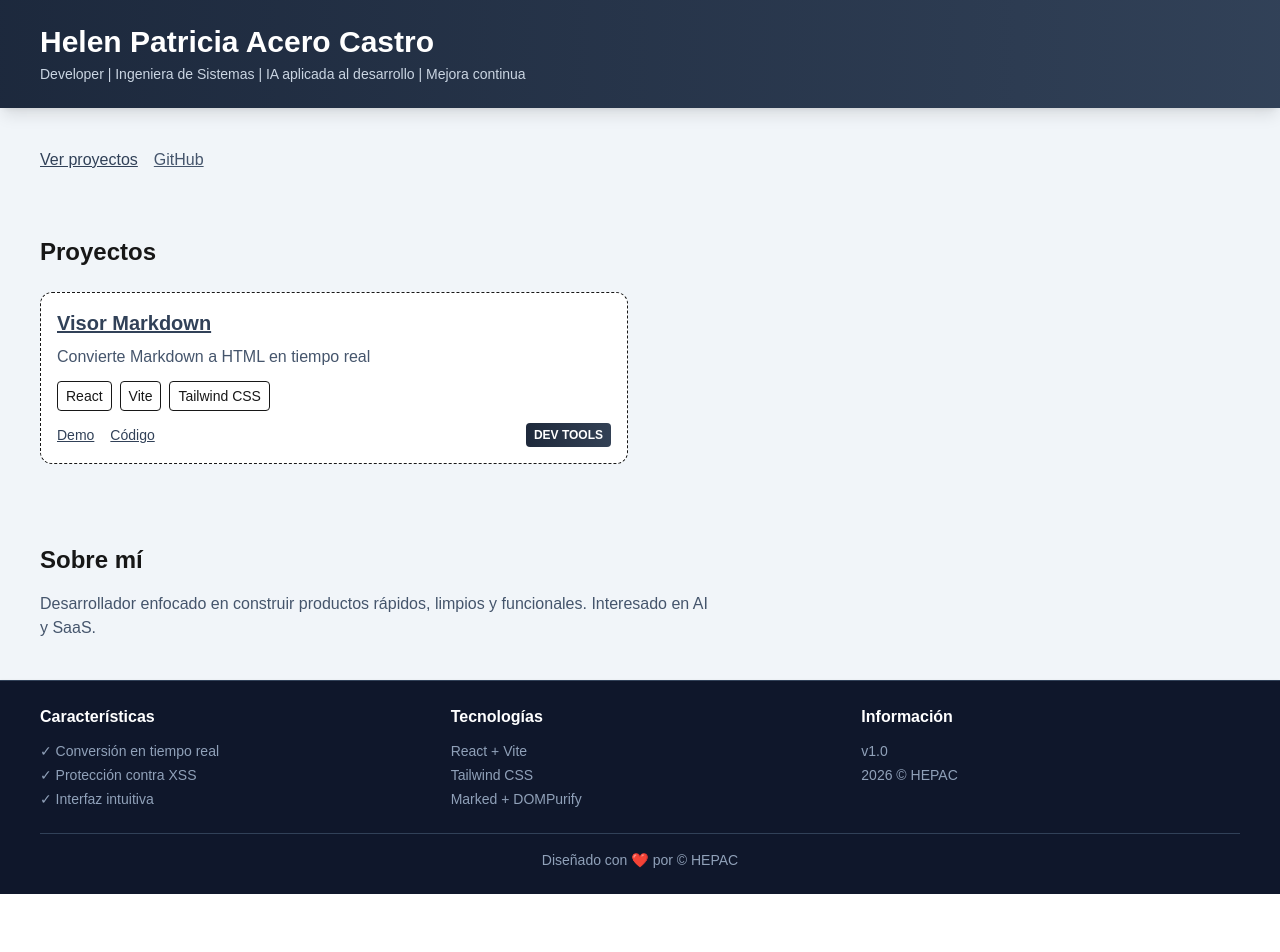
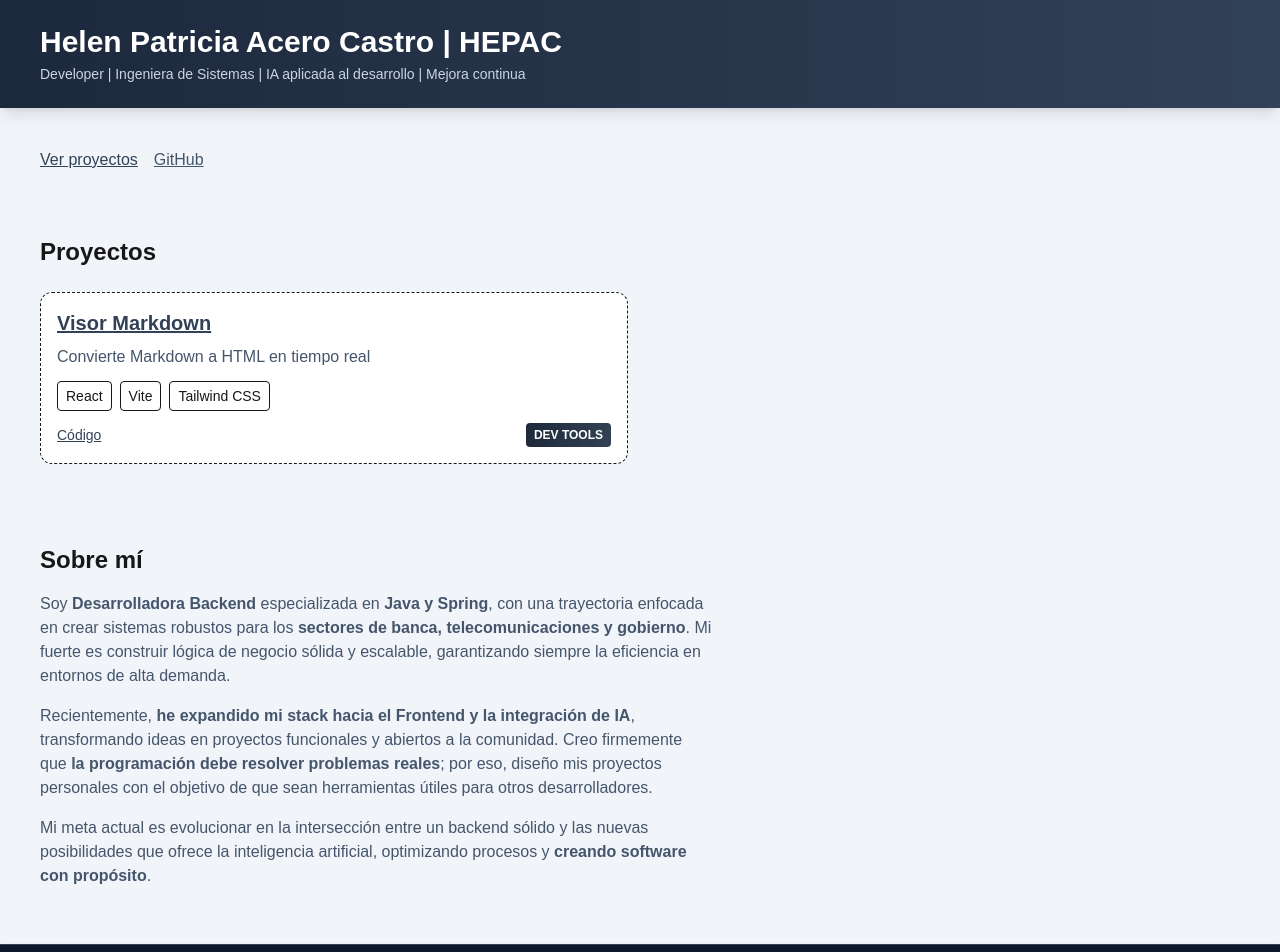
Before and after one commit to hepacest/dev_portfolio, a Next.js app: page / in a window 1280 px wide. Shown: the top 952 px of the page. Before the commit the page ends 894 px from the top, so only its background shows below. Built offline with nearby package versions, Linux system fonts and the light colour scheme.

Commit message:
Title is updated

```diff
--- a/app/globals.css
+++ b/app/globals.css
@@ -107,7 +107,7 @@ body {
 }
 
 .about__text {
-  @apply text-slate-600 max-w-2xl;
+  @apply mb-4 text-slate-600 max-w-2xl;
 }
 
 .app__footer {
--- a/app/page.tsx
+++ b/app/page.tsx
@@ -6,7 +6,7 @@ export default function Home() {
       {/* Global Header */}
       <header className="app__header">
         <div className="app__header-inner">
-          <h1 className="app__title">Helen Patricia Acero Castro</h1>
+          <h1 className="app__title">Helen Patricia Acero Castro | HEPAC</h1>
           <p className="app__subtitle"> Developer | Ingeniera de Sistemas | IA aplicada al desarrollo | Mejora continua</p>
         </div>
       </header>
@@ -51,9 +51,9 @@ export default function Home() {
                     </div>
 
                     <div className="project-card__links">
-                      <a href={project.demo} target="_blank" className="project-card__link">
+                      {/*<a href={project.demo} target="_blank" className="project-card__link">
                         Demo
-                      </a>
+                      </a> */}
                       <a href={project.github} target="_blank" className="project-card__link">
                         Código
                       </a>
@@ -70,8 +70,13 @@ export default function Home() {
               <h2 className="about__title">Sobre mí</h2>
 
               <p className="about__text">
-                Desarrollador enfocado en construir productos rápidos,
-                limpios y funcionales. Interesado en AI y SaaS.
+                Soy <strong>Desarrolladora Backend</strong> especializada en <strong>Java y Spring</strong>, con una trayectoria enfocada en crear sistemas robustos para los <strong>sectores de banca, telecomunicaciones y gobierno</strong>. Mi fuerte es construir lógica de negocio sólida y escalable, garantizando siempre la eficiencia en entornos de alta demanda.
+              </p>
+              <p className="about__text">
+                Recientemente, <strong>he expandido mi stack hacia el Frontend y la integración de IA</strong>, transformando ideas en proyectos funcionales y abiertos a la comunidad. Creo firmemente que <strong>la programación debe resolver problemas reales</strong>; por eso, diseño mis proyectos personales con el objetivo de que sean herramientas útiles para otros desarrolladores.
+              </p>
+              <p className="about__text">
+                Mi meta actual es evolucionar en la intersección entre un backend sólido y las nuevas posibilidades que ofrece la inteligencia artificial, optimizando procesos y <strong>creando software con propósito</strong>.
               </p>
             </section>
 
@@ -83,26 +88,18 @@ export default function Home() {
         <div className="app__footer-inner">
           <div className="app__footer-grid">
             <div>
-              <h3 className="app__footer-title">Características</h3>
+              <h3 className="app__footer-title">Desarrollo Frontend</h3>
               <ul className="app__footer-list">
-                <li>✓ Conversión en tiempo real</li>
-                <li>✓ Protección contra XSS</li>
-                <li>✓ Interfaz intuitiva</li>
+                <li>React / Vite</li>
+                <li>Tailwind CSS</li>
+                <li>DOMPurify (Security)</li>
               </ul>
             </div>
             <div>
-              <h3 className="app__footer-title">Tecnologías</h3>
+              <h3 className="app__footer-title">DevOps</h3>
               <ul className="app__footer-list">
-                <li>React + Vite</li>
-                <li>Tailwind CSS</li>
-                <li>Marked + DOMPurify</li>
-              </ul>
-            </div>
-            <div>
-              <h3 className="app__footer-title">Información</h3>
-              <ul className="app__footer-list">
-                <li>v1.0</li>
-                <li>2026 © HEPAC</li>
+                <li>Vercel</li>
+                <li>GitHub Actions</li>
               </ul>
             </div>
           </div>
```
